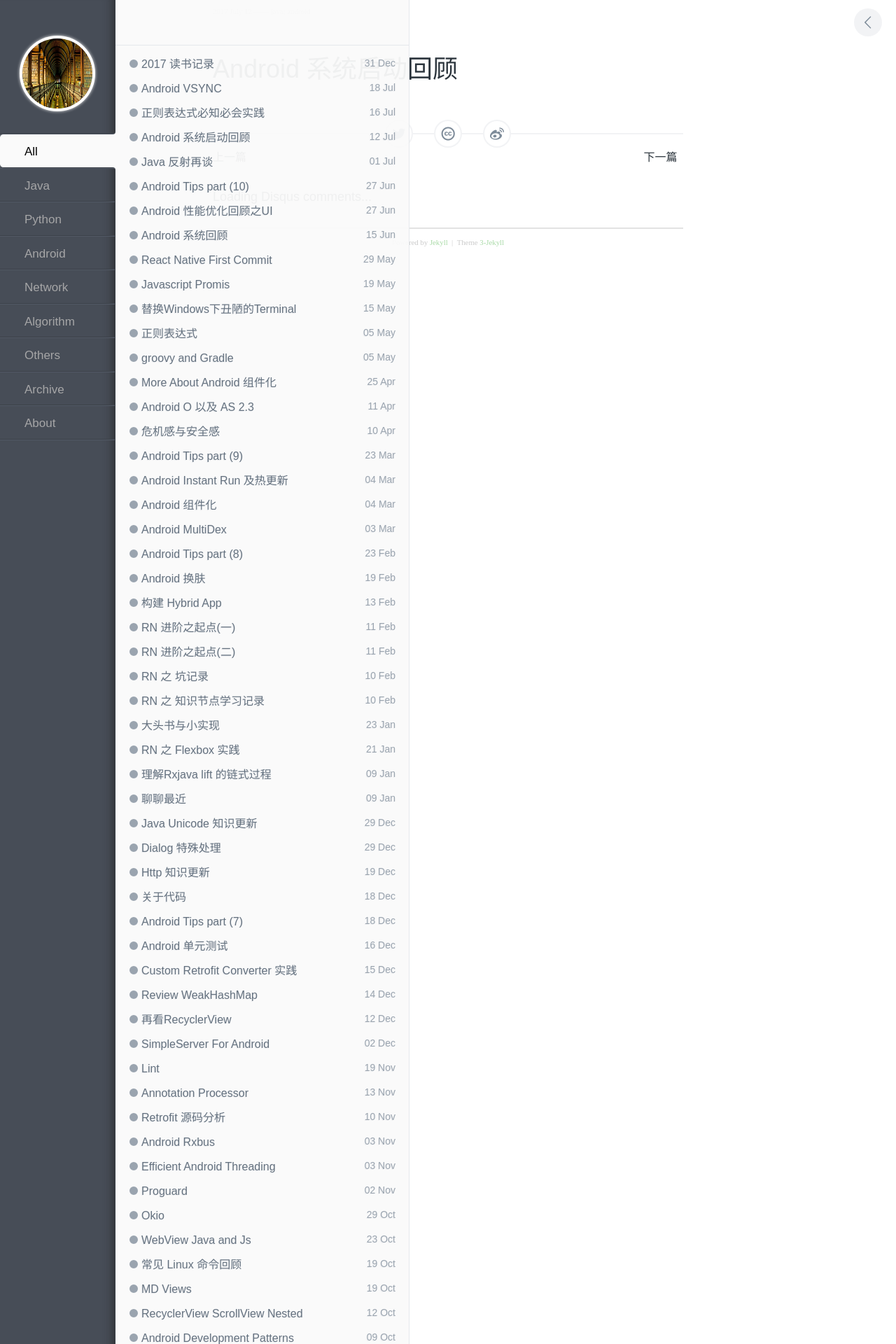
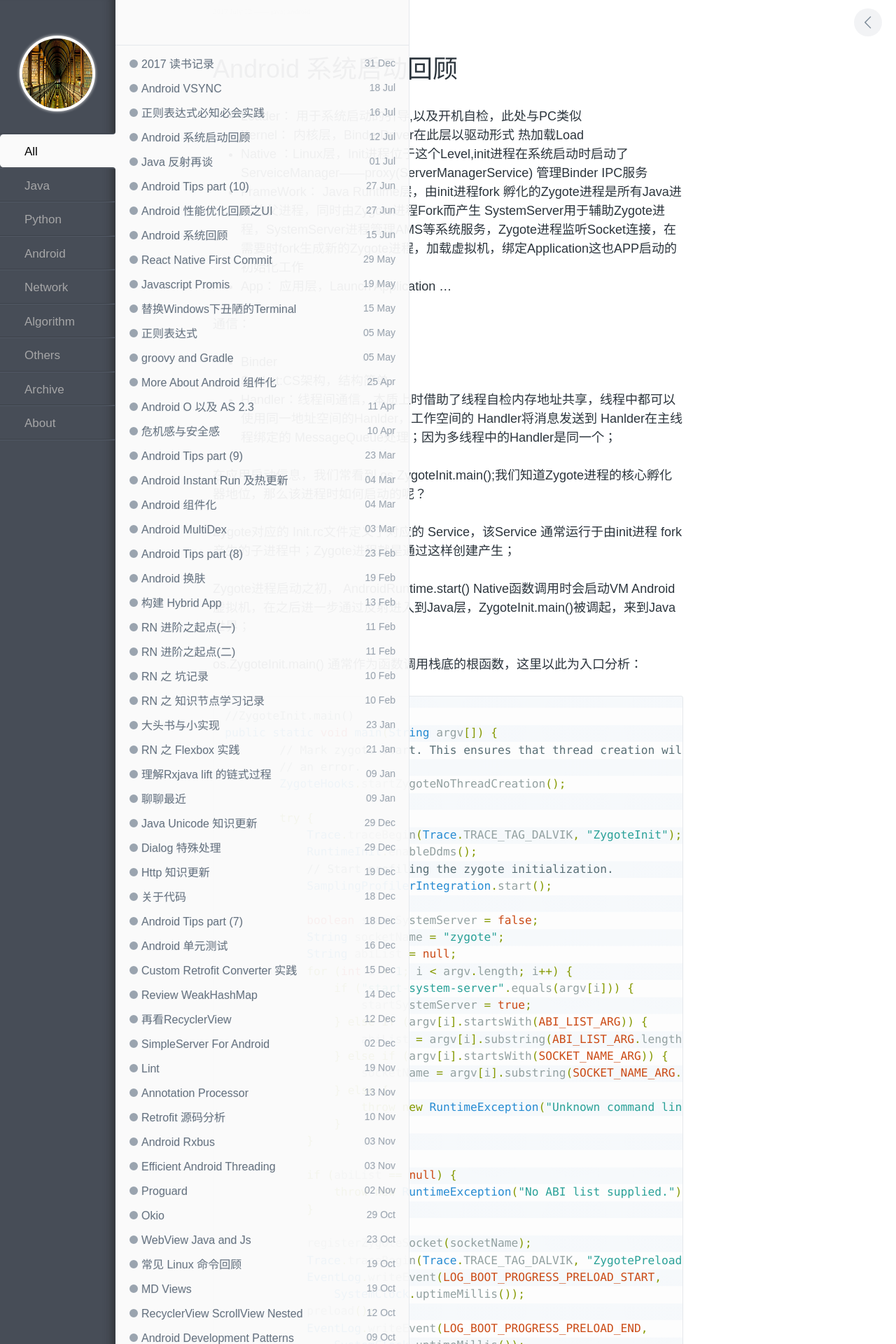
Before and after one commit to enlipan/enlipan.github.io, a Jekyll site: the page built from _posts/2017-07-12-system-zygote-review.md, in a window 1280 px wide. Shown: the top 1920 px of the page at 70% size. Built offline with Jekyll 4.4.1, drawn with Linux system fonts in a browser that asks for light colours; nearby versions of some CDN libraries; comment, search, counter and statistics services are not loaded; some of the changed text lies outside the part shown.

Commit message:
post pages zygote

```diff
--- a/_posts/2017-07-12-system-zygote-review.md
+++ b/_posts/2017-07-12-system-zygote-review.md
@@ -4,3 +4,143 @@ title: Android 系统启动回顾
 category: android
 keywords: [java, android]
 ---
+
+* Loader： 用于系统启动的引导,以及开机自检，此处与PC类似
+
+* Kernel： 内核层，BinderDriver在此层以驱动形式 热加载Load
+
+* Native ：Linux层，Init进程位于这个Level,init进程在系统启动时启动了 ServeiceManager——proxy(ServerManagerService) 管理Binder IPC服务
+
+* FrameWork： Java Runtime层，由init进程fork 孵化的Zygote进程是所有Java进程的父进程，同时由Zygote进程Fork而产生 SystemServer用于辅助Zygote进程，SystemServer进程管理AMS等系统服务，Zygote进程监听Socket连接，在需要时fork生成新的Zygote进程，加载虚拟机，绑定Application这也APP启动的初始化工作
+
+* App： 应用层，Launch Application ...
+
+通信：
+
+* Binder
+* Socket:CS架构，结构简单
+* Handler：线程间通信，本质上时借助了线程自检内存地址共享，线程中都可以使用同一地址空间的Hanlder，工作空间的 Handler将消息发送到 Hanlder在主线程绑定的 MessageQueue处理；因为多线程中的Handler是同一个；
+
+在应用启动信息，我们常看到 os.ZygoteInit.main();我们知道Zygote进程的核心孵化器地位，那么该进程时如何启动的呢？
+
+Zygote对应的 Init.rc文件定义了对应的 Service，该Service 通常运行于由init进程 fork产生的子进程中；Zygote进程就是通过这样创建产生；
+
+Zygote进程启动之初， AndroidRuntime.start() Native函数调用时会启动VM Android虚拟机，在之后进一步通过反射进入到Java层，ZygoteInit.main()被调起，来到Java世界；
+
+os.ZygoteInit.main() 通常作为函数调用栈底的根函数，这里以此为入口分析：
+
+{% highlight java %}
+//ZygoteInit.main()
+public static void main(String argv[]) {
+        // Mark zygote start. This ensures that thread creation will throw
+        // an error.
+        ZygoteHooks.startZygoteNoThreadCreation();
+
+        try {
+            Trace.traceBegin(Trace.TRACE_TAG_DALVIK, "ZygoteInit");
+            RuntimeInit.enableDdms();
+            // Start profiling the zygote initialization.
+            SamplingProfilerIntegration.start();
+
+            boolean startSystemServer = false;
+            String socketName = "zygote";
+            String abiList = null;
+            for (int i = 1; i < argv.length; i++) {
+                if ("start-system-server".equals(argv[i])) {
+                    startSystemServer = true;
+                } else if (argv[i].startsWith(ABI_LIST_ARG)) {
+                    abiList = argv[i].substring(ABI_LIST_ARG.length());
+                } else if (argv[i].startsWith(SOCKET_NAME_ARG)) {
+                    socketName = argv[i].substring(SOCKET_NAME_ARG.length());
+                } else {
+                    throw new RuntimeException("Unknown command line argument: " + argv[i]);
+                }
+            }
+
+            if (abiList == null) {
+                throw new RuntimeException("No ABI list supplied.");
+            }
+
+            registerZygoteSocket(socketName);
+            Trace.traceBegin(Trace.TRACE_TAG_DALVIK, "ZygotePreload");
+            EventLog.writeEvent(LOG_BOOT_PROGRESS_PRELOAD_START,
+                SystemClock.uptimeMillis());
+            preload();
+            EventLog.writeEvent(LOG_BOOT_PROGRESS_PRELOAD_END,
+                SystemClock.uptimeMillis());
+            Trace.traceEnd(Trace.TRACE_TAG_DALVIK);
+
+            // Finish profiling the zygote initialization.
+            SamplingProfilerIntegration.writeZygoteSnapshot();
+
+            // Do an initial gc to clean up after startup
+            Trace.traceBegin(Trace.TRACE_TAG_DALVIK, "PostZygoteInitGC");
+            gcAndFinalize();
+            Trace.traceEnd(Trace.TRACE_TAG_DALVIK);
+
+            Trace.traceEnd(Trace.TRACE_TAG_DALVIK);
+
+            // Disable tracing so that forked processes do not inherit stale tracing tags from
+            // Zygote.
+            Trace.setTracingEnabled(false);
+
+            // Zygote process unmounts root storage spaces.
+            Zygote.nativeUnmountStorageOnInit();
+
+            ZygoteHooks.stopZygoteNoThreadCreation();
+
+            if (startSystemServer) {
+                startSystemServer(abiList, socketName);
+            }
+
+            Log.i(TAG, "Accepting command socket connections");
+            runSelectLoop(abiList);
+
+            closeServerSocket();
+        }
+    }
+
+
+
+{% endhighlight %}
+
+Zygote进程主要负责注册监听Socket， 加载Andrioid 虚拟机，预加载系统资源；
+
+Zygote 的 Fork操作采用Copy-on-Write 机制,提升Fork效率；
+
+> copy-on-write原理：写时拷贝是指子进程与父进程的页表都所指向同一个块物理内存，fork过程只拷贝父进程的页表，并标记这些页表是只读的。父子进程共用同一份物理内存，如果父子进程任一方想要修改这块物理内存，那么会触发缺页异常(page fault)，Linux收到该中断便会创建新的物理内存，并将两个物理内存标记设置为可写状态，从而父子进程都有各自独立的物理内存。
+
+
+
+
+
+
+
+
+
+
+
+
+
+
+
+
+
+---
+
+Quote:
+
+[Android系统开篇](http://gityuan.com/android/)
+
+[Android Application启动流程分析](http://www.jianshu.com/p/a5532ecc8377)
+
+[Android 应用启动过程解析](http://zke1ev3n.me/2015/12/02/Android-%E5%BA%94%E7%94%A8%E5%90%AF%E5%8A%A8%E8%BF%87%E7%A8%8B%E8%A7%A3%E6%9E%90/)
+
+[Android启动过程深入解析](http://blog.jobbole.com/67931/)
+
+[Android 应用进程启动流程](http://www.woaitqs.cc/android/2016/06/21/activity-service)
+
+[ Android源码解析之（八）-->Zygote进程启动流程
+](http://blog.csdn.net/qq_23547831/article/details/51104873)
+
+[理解Android进程创建流程](http://gityuan.com/2016/03/26/app-process-create/)
```
